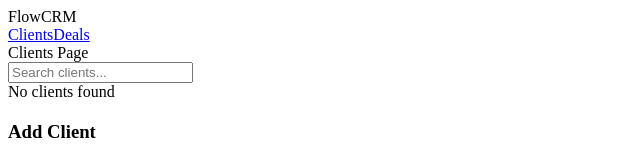
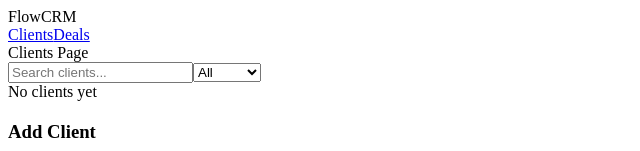
Before and after one commit to vasilyefff/flowcrm, a React (Vite) app: page / in a window 1280 px wide. Shown: the top 151 px of the page, without its empty margins (0-640 px from the left). Built offline with nearby package versions, Linux system fonts and the light colour scheme.

Commit message:
feat: add client search, status filter and empty states

```diff
--- a/src/pages/clients/ClientsPage.tsx
+++ b/src/pages/clients/ClientsPage.tsx
@@ -8,6 +8,7 @@ import {
 import type { RootState, AppDispatch } from '@/app/store'
 import type { Client } from '@/entities/client/model/types'
 import type { CreateClientDto } from '@/entities/client/model/types'
+import type { ClientStatus } from '@/entities/client/model/types'
 import { ClientForm } from '@/features/client/create/ClientForm'
 import { ClientList } from '@/entities/client/ui/ClientList'
 import { DeleteClientDialog } from '@/features/client/delete/DeleteClientDialog'
@@ -18,6 +19,7 @@ export const ClientsPage = () => {
   const dispatch = useDispatch<AppDispatch>()
 
   const [searchTerm, setSearchTerm] = useState('')
+  const [statusFilter, setStatusFilter] = useState<'all' | ClientStatus>('all')
   const [editClient, setEditClient] = useState<Client | null>(null)
   const [clientToDelete, setClientToDelete] = useState<Client | null>(null)
   const [isDeleteModalOpen, setIsDeleteModalOpen] = useState(false)
@@ -75,7 +77,12 @@ export const ClientsPage = () => {
       String(client.phone),
     ]
 
-    return values.some((value) => value.toLowerCase().includes(term))
+    const searchMatch = values.some((value) =>
+      value.toLowerCase().includes(term),
+    )
+    const statusMatch = statusFilter === 'all' || client.status === statusFilter
+
+    return searchMatch && statusMatch
   })
 
   return (
@@ -88,6 +95,15 @@ export const ClientsPage = () => {
           onChange={(e) => setSearchTerm(e.target.value)}
           placeholder="Search clients..."
         />
+        <select
+          value={statusFilter}
+          onChange={(e) => setStatusFilter(e.target.value as any)}
+        >
+          <option value="all">All</option>
+          <option value="lead">Lead</option>
+          <option value="active">Active</option>
+          <option value="inactive">Inactive</option>
+        </select>
       </div>
 
       <EditClientDialog
@@ -104,11 +120,17 @@ export const ClientsPage = () => {
         onCancel={handleCancelDelete}
       />
 
-      <ClientList
-        clients={filteredClients}
-        onDelete={handleDelete}
-        onEdit={handleEdit}
-      />
+      {clients.length === 0 ? (
+        <div>No clients yet</div>
+      ) : filteredClients.length === 0 ? (
+        <div>No results found</div>
+      ) : (
+        <ClientList
+          clients={filteredClients}
+          onDelete={handleDelete}
+          onEdit={handleEdit}
+        />
+      )}
 
       <ClientForm onSubmit={(data) => dispatch(addClient(data))} />
     </>
```
